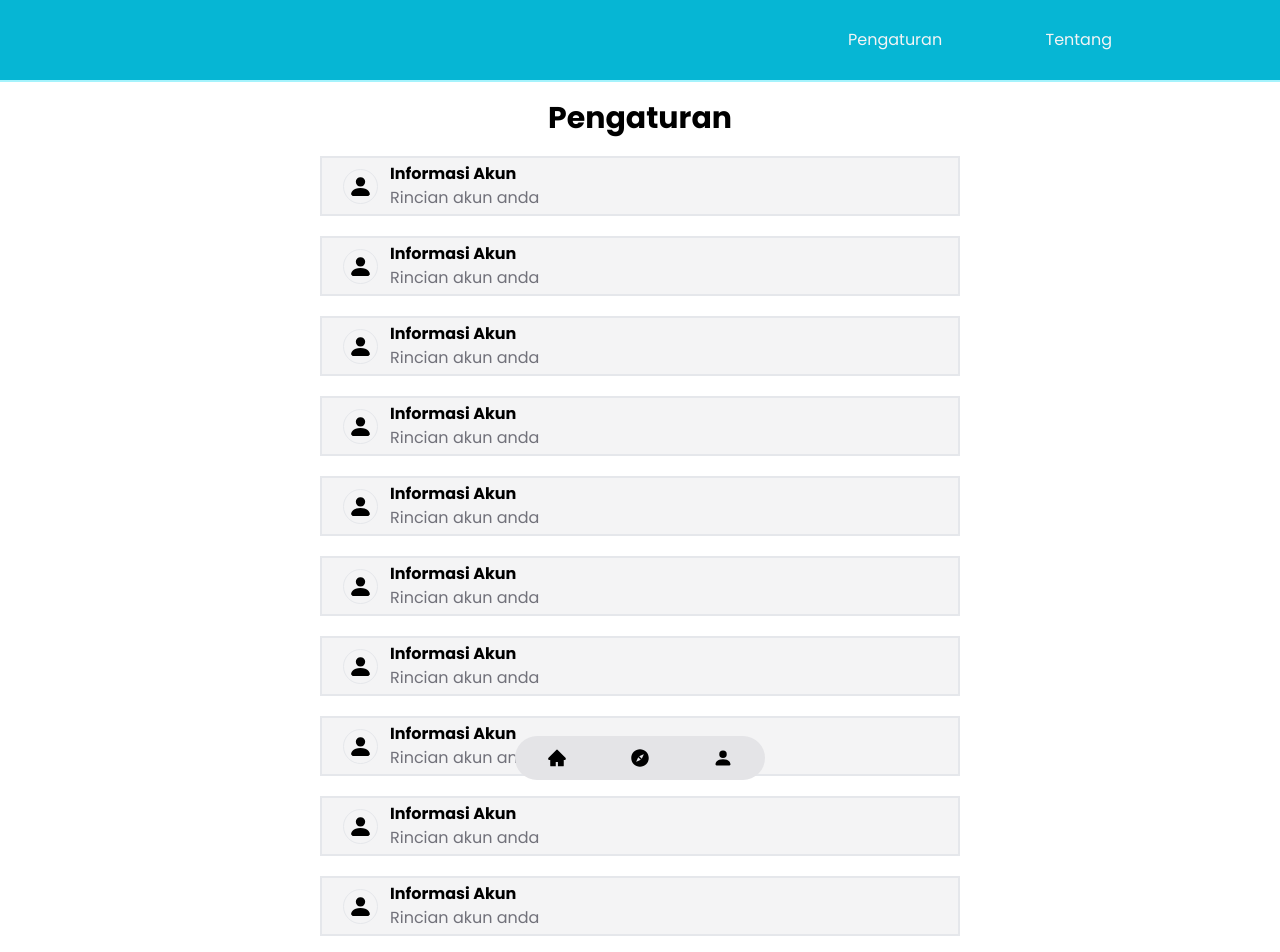
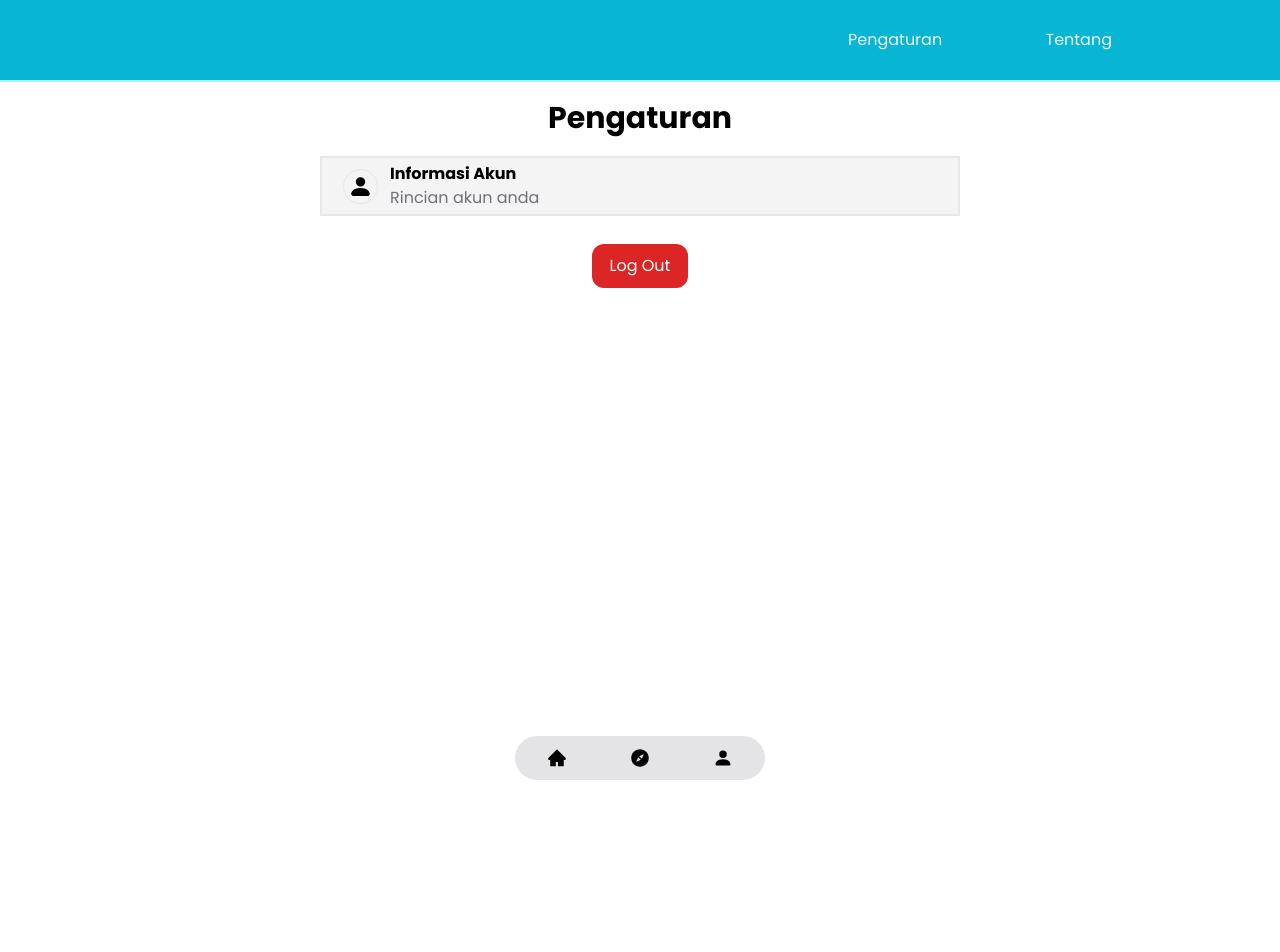
Before and after one commit to zackdesu/konseling-sekolah, a React (Vite) app in the folder frontend/: page /settings in a window 1280 px wide. Shown: the top 952 px of the page. After the commit the page ends 800 px from the top, so only its background shows below. Built offline with nearby package versions, Linux system fonts and the light colour scheme.

Commit message:
del: remove unnecessary settings

```diff
--- a/frontend/src/Pages/settings.tsx
+++ b/frontend/src/Pages/settings.tsx
@@ -26,51 +26,6 @@ const Settings = () => {
         title="Informasi Akun"
         desc="Rincian akun anda"
       />
-      <SettingsMenu
-        icon={BsPersonFill as IconType}
-        title="Informasi Akun"
-        desc="Rincian akun anda"
-      />
-      <SettingsMenu
-        icon={BsPersonFill as IconType}
-        title="Informasi Akun"
-        desc="Rincian akun anda"
-      />
-      <SettingsMenu
-        icon={BsPersonFill as IconType}
-        title="Informasi Akun"
-        desc="Rincian akun anda"
-      />
-      <SettingsMenu
-        icon={BsPersonFill as IconType}
-        title="Informasi Akun"
-        desc="Rincian akun anda"
-      />
-      <SettingsMenu
-        icon={BsPersonFill as IconType}
-        title="Informasi Akun"
-        desc="Rincian akun anda"
-      />
-      <SettingsMenu
-        icon={BsPersonFill as IconType}
-        title="Informasi Akun"
-        desc="Rincian akun anda"
-      />
-      <SettingsMenu
-        icon={BsPersonFill as IconType}
-        title="Informasi Akun"
-        desc="Rincian akun anda"
-      />
-      <SettingsMenu
-        icon={BsPersonFill as IconType}
-        title="Informasi Akun"
-        desc="Rincian akun anda"
-      />
-      <SettingsMenu
-        icon={BsPersonFill as IconType}
-        title="Informasi Akun"
-        desc="Rincian akun anda"
-      />
       <button className="normalbutton bg-red-600">Log Out</button>
     </div>
   );
```
